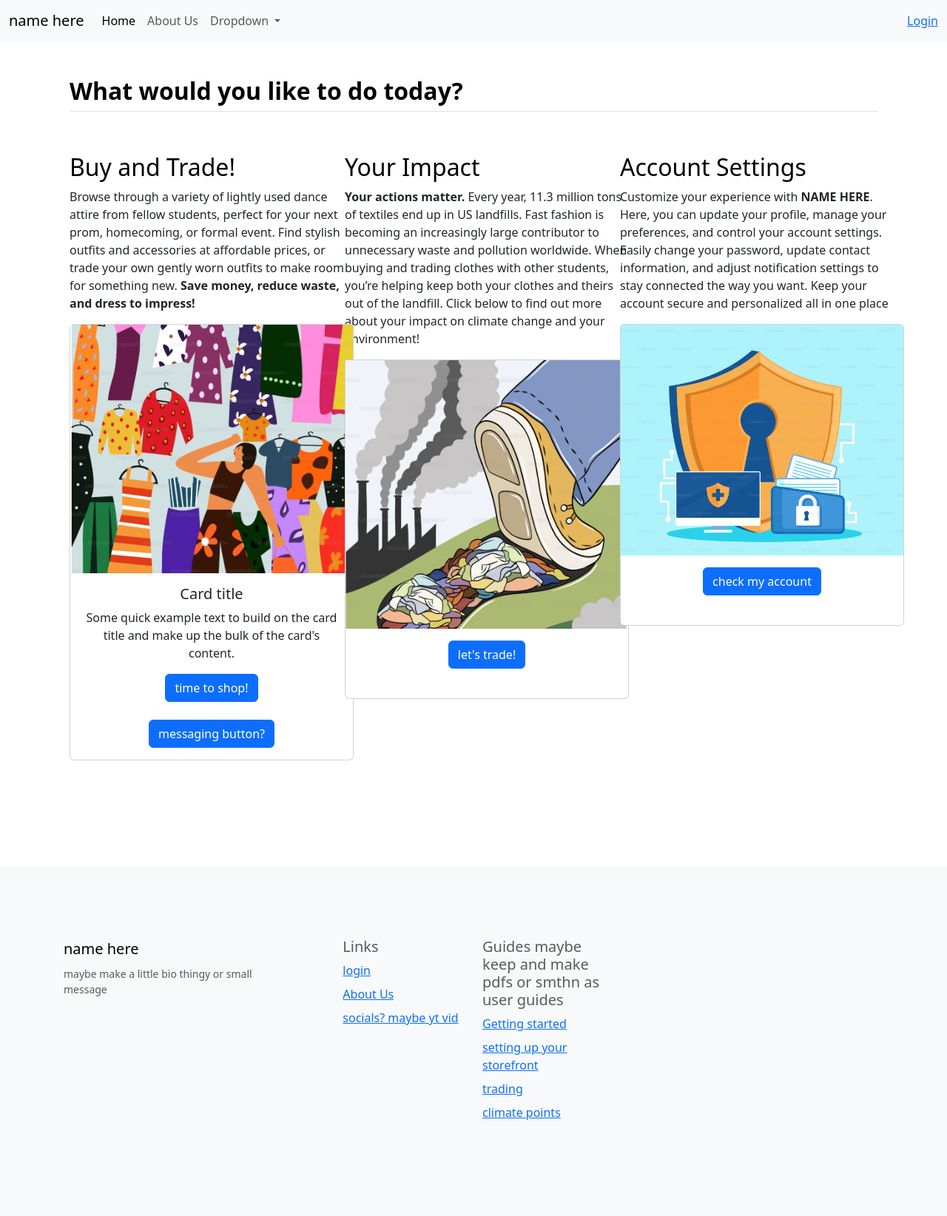
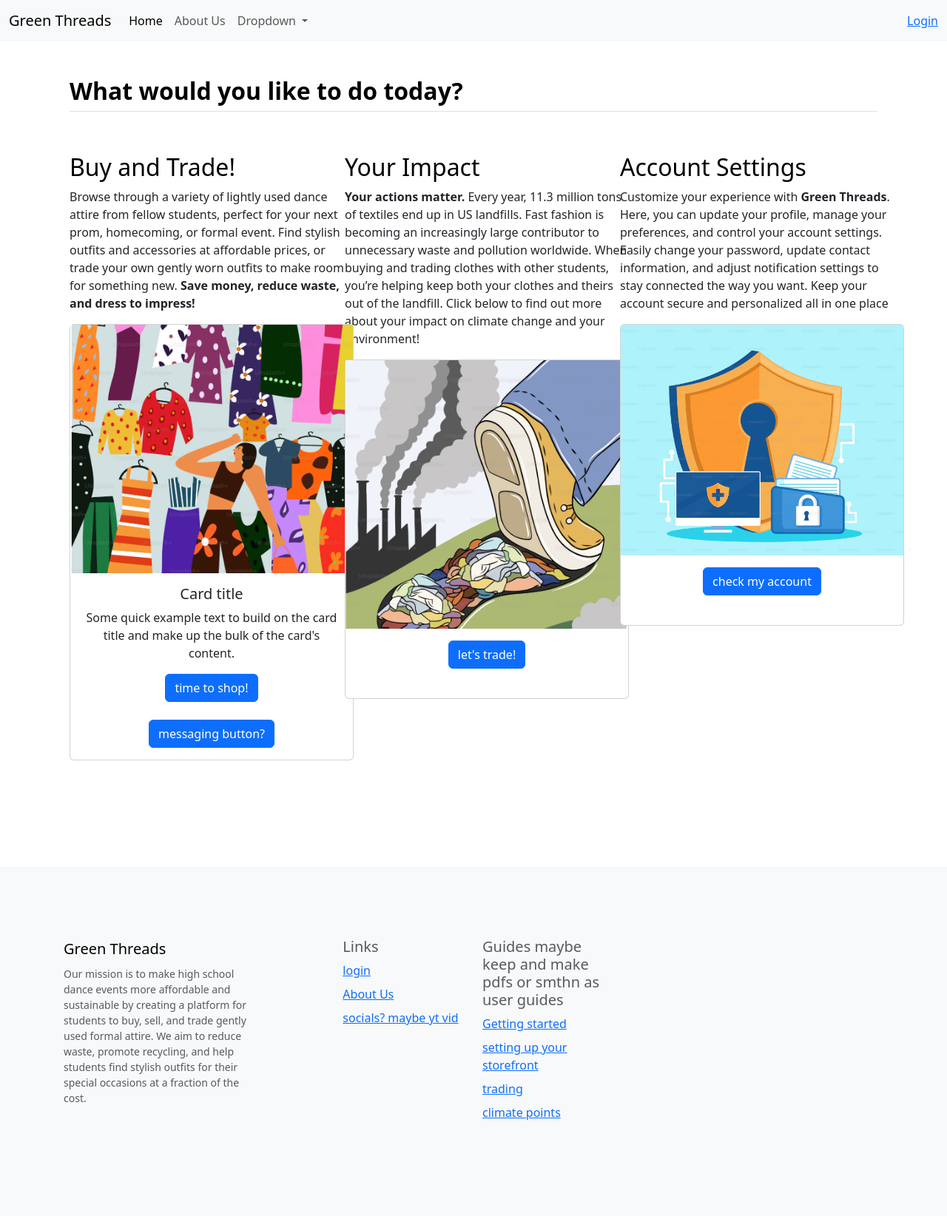
Before and after one commit to notskiing/CAC2024, a Flask app: page /dashboard in a window 1280 px wide. Shown: the whole page at 74% size. Run offline with Flask 2, Linux system fonts and the light colour scheme; the visitor is signed in with stand-in values (Sample User, id 1); some libraries are stand-ins or nearby versions.

Commit message:
added the name and mission statement thingy

```diff
--- a/templates/about.html
+++ b/templates/about.html
@@ -9,7 +9,7 @@
     integrity="sha384-QWTKZyjpPEjISv5WaRU9OFeRpok6YctnYmDr5pNlyT2bRjXh0JMhjY6hW+ALEwIH" crossorigin="anonymous">
   <nav class="navbar navbar-expand-lg bg-body-tertiary">
     <div class="container-fluid">
-      <a class="navbar-brand" href="/">name here</a>
+      <a class="navbar-brand" href="/">Green Threads</a>
       <button class="navbar-toggler" type="button" data-bs-toggle="collapse" data-bs-target="#navbarSupportedContent"
         aria-controls="navbarSupportedContent" aria-expanded="false" aria-label="Toggle navigation">
         <span class="navbar-toggler-icon"></span>
@@ -110,7 +110,7 @@
       <div class="row">
         <div class="col-lg-3 mb-3">
           <a class="d-inline-flex align-items-center mb-2 text-body-emphasis text-decoration-none" href="/" aria-label="Bootstrap">
-            <span class="fs-5">name here</span>
+            <span class="fs-5">Green Threads</span>
           </a>
           <ul class="list-unstyled small">
             <li class="mb-2">maybe make a little bio thingy or small message</li>
--- a/templates/dashboard.html
+++ b/templates/dashboard.html
@@ -12,7 +12,7 @@
 <body>
   <nav class="navbar navbar-expand-lg bg-body-tertiary">
     <div class="container-fluid">
-      <a class="navbar-brand" href="/">name here</a>
+      <a class="navbar-brand" href="/">Green Threads</a>
       <button class="navbar-toggler" type="button" data-bs-toggle="collapse" data-bs-target="#navbarSupportedContent"
         aria-controls="navbarSupportedContent" aria-expanded="false" aria-label="Toggle navigation">
         <span class="navbar-toggler-icon"></span>
@@ -62,7 +62,8 @@
           <h3 class="fs-2 text-body-emphasis">Buy and Trade!</h3>
           <p>Browse through a variety of lightly used dance attire from fellow students, perfect for your next prom,
             homecoming, or formal event. Find stylish outfits and accessories at affordable prices, or trade your own
-            gently worn outfits to make room for something new. <strong>Save money, reduce waste, and dress to impress!</strong></p>
+            gently worn outfits to make room for something new. <strong>Save money, reduce waste, and dress to
+              impress!</strong></p>
 
           <div class="card text-center" style="width: 24rem;">
             <!-- <img src="https://placehold.co/286x180/orange/white" class="card-img-top" alt="..."> -->
@@ -111,7 +112,7 @@
             <div class="card-body">
               <!-- <h5 class="card-title">Card title</h5> -->
               <!-- <p class="card-text">Some quick example text to build on the card title and make up the bulk of the card's -->
-                <!-- content.</p> -->
+              <!-- content.</p> -->
               <a href="#" class="btn btn-primary">
                 let's trade!
               </a>
@@ -132,7 +133,8 @@
         </div> -->
         <div>
           <h3 class="fs-2 text-body-emphasis">Account Settings</h3>
-          <p>Customize your experience with <strong>NAME HERE</strong>. Here, you can update your profile, manage your
+          <p>Customize your experience with <strong>Green Threads</strong>. Here, you can update your profile, manage
+            your
             preferences, and
             control your account settings. Easily change your password, update contact information, and adjust
             notification settings to stay connected the way you want. Keep your account secure and personalized all in
@@ -166,10 +168,13 @@
         <div class="col-lg-3 mb-3">
           <a class="d-inline-flex align-items-center mb-2 text-body-emphasis text-decoration-none" href="/"
             aria-label="Bootstrap">
-            <span class="fs-5">name here</span>
+            <span class="fs-5">Green Threads</span>
           </a>
           <ul class="list-unstyled small">
-            <li class="mb-2">maybe make a little bio thingy or small message</li>
+            <li class="mb-2">Our mission is to make high school dance events more affordable and sustainable by creating
+              a platform for students to buy, sell, and trade gently used formal attire. We aim to reduce waste, promote
+              recycling, and help students find stylish outfits for their special occasions at a fraction of the cost.
+            </li>
             <!-- <li class="mb-2">Designed and built with all the love in the world by the <a href="/docs/5.3/about/team/">Bootstrap team</a> with the help of <a href="https://github.com/twbs/bootstrap/graphs/contributors">our contributors</a>.</li> -->
           </ul>
         </div>
--- a/templates/login.html
+++ b/templates/login.html
@@ -18,7 +18,7 @@
 
     <nav class="navbar navbar-expand-lg bg-body-tertiary bg-secondary">
         <div class="container-fluid">
-            <a class="navbar-brand text-light" href="/">name here</a>
+            <a class="navbar-brand text-light" href="/">Green Threads</a>
             <button class="navbar-toggler" type="button" data-bs-toggle="collapse"
                 data-bs-target="#navbarSupportedContent" aria-controls="navbarSupportedContent" aria-expanded="false"
                 aria-label="Toggle navigation">
```
Also changed, not shown: templates/index.html (+7 -4 lines).
